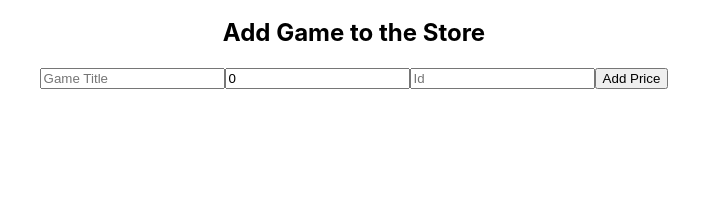
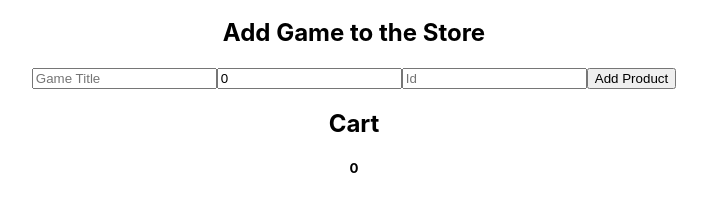
Before and after one commit to DinelyWellehewage/Shopping-Cart, a React (Create React App) app: page / in a window 1280 px wide. Shown: the part 137-348 px from the top of the page, without its empty margins (286-993 px from the left). Built offline with nearby package versions, Linux system fonts and the light colour scheme.

Commit message:
cart component implementation

```diff
--- a/src/App.tsx
+++ b/src/App.tsx
@@ -5,6 +5,7 @@ import ProductList from "./Products/ProductList";
 import ProductForm from "./Products/ProductForm";
 import { Provider } from "react-redux";
 import store from "./store";
+import Cart from "./Cart/Cart";
 
 function App() {
   return (
@@ -12,6 +13,7 @@ function App() {
       <div className="App">
         <ProductList />
         <ProductForm />
+        <Cart />
       </div>
     </Provider>
   );
--- a/src/Cart/Cart.tsx
+++ b/src/Cart/Cart.tsx
@@ -1,9 +1,29 @@
 import React from "react";
+import { useAppSelector } from "../store.hooks";
+import { getCartProducts, getTotalPrice, removeFromCart } from "./cart.slice";
+import { useAppDispatch } from "../store";
 
-interface CartProps {}
-
-const Cart: React.FC<CartProps> = ({}) => {
-  return <div>Cart</div>;
+const Cart: React.FC = ({}) => {
+  const cartProducts = useAppSelector(getCartProducts);
+  const totalPrice = useAppSelector(getTotalPrice);
+  const dispatch = useAppDispatch();
+  const handleRemoveFromCart = (productId: string) =>
+    dispatch(removeFromCart(productId));
+  return (
+    <>
+      <h2>Cart</h2>
+      <h5>{totalPrice}</h5>
+      {cartProducts.map((product) => (
+        <div key={product.id}>
+          <span>{product.title}</span>
+          <span>{product.amount}</span>
+          <button onClick={() => handleRemoveFromCart(product.id)}>
+            Remove from Cart
+          </button>
+        </div>
+      ))}
+    </>
+  );
 };
 
 export default Cart;
--- a/src/Cart/cart.slice.ts
+++ b/src/Cart/cart.slice.ts
@@ -1,6 +1,7 @@
 import { createSlice, PayloadAction } from "@reduxjs/toolkit";
 import { Product } from "../Products/products.slice";
 import { title } from "process";
+import { RootState } from "../store";
 
 interface CartProduct extends Product {
   amount: number;
@@ -25,13 +26,15 @@ const cartSlice = createSlice({
         (product) => product.id === action.payload
       );
       if (state[productIndex].amount > 1) {
-        state[productIndex].amount -= -1;
+        state[productIndex].amount -= 1;
       } else {
         return state.filter((product) => product.id !== action.payload);
       }
     },
   },
 });
-
+export const getCartProducts = (state: RootState) => state.cart;
+export const getTotalPrice = (state: RootState) =>
+  state.cart.reduce((acc, next) => (acc += next.amount * next.price), 0);
 export const { addToCart, removeFromCart } = cartSlice.actions;
 export default cartSlice.reducer;
--- a/src/Products/ProductForm.tsx
+++ b/src/Products/ProductForm.tsx
@@ -49,7 +49,7 @@ const ProductForm: React.FC = ({}) => {
           value={id}
           onChange={handleChange}
         />
-        <button type="submit">Add Price</button>
+        <button type="submit">Add Product</button>
       </form>
     </>
   );
```
